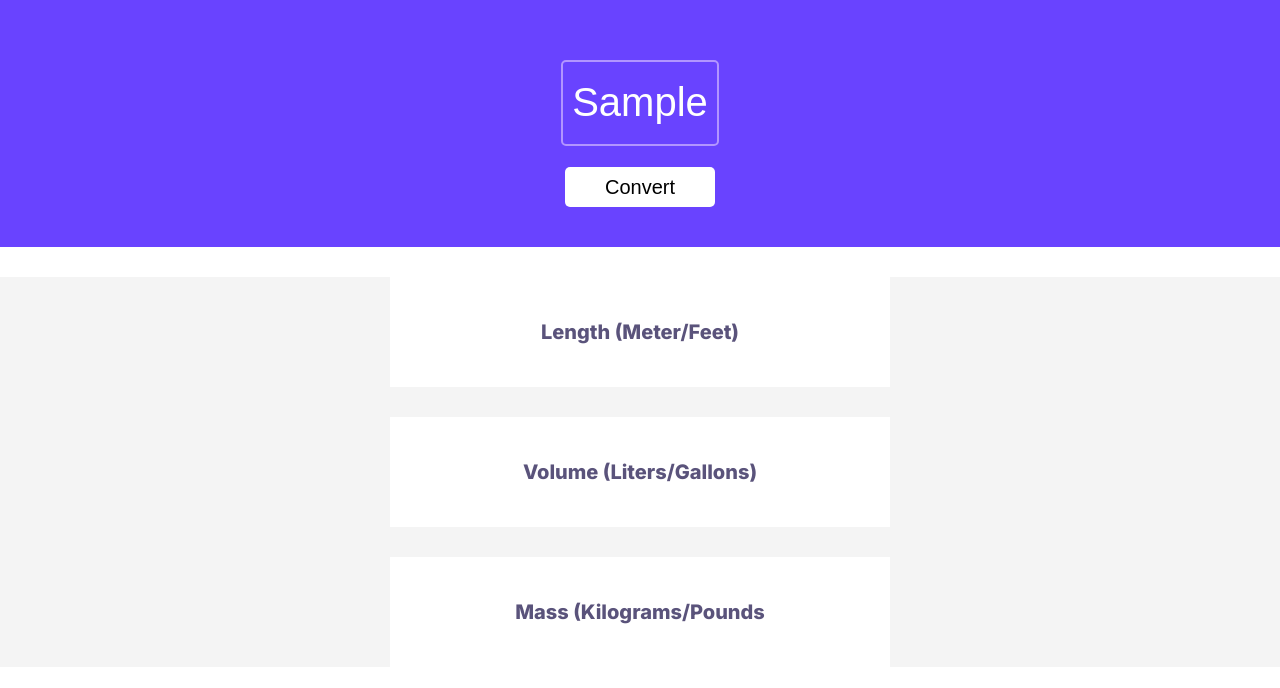
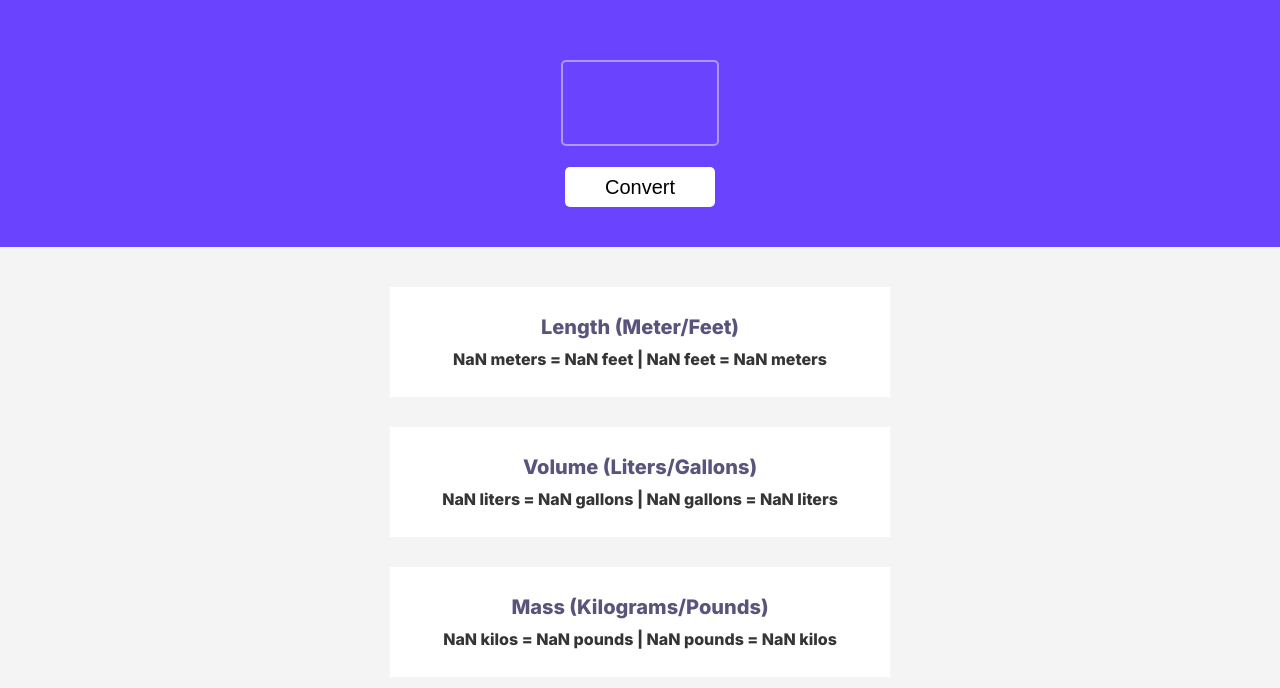
Before and after one commit to EmmaBin/unit-conversion, a plain HTML site: page index.html in a window 1280 px wide. Both pictures are taken after typing "Sample" into the empty fields and a click on the button "Convert". Shown: the part 176-864 px from the top of the page. Drawn offline with Linux system fonts and the light colour scheme.

Commit message:
fix two bugs, learned reference vs value

```diff
--- a/index.css
+++ b/index.css
@@ -42,14 +42,15 @@ button:hover{
 #container{
     background-color:#F4F4F4;
     margin:0;
-    padding:0;
+    padding:10px;
 
 }
 
-.length,
-.volume,
-.mass{
+.length-container,
+.volume-container,
+.mass-container{
     /* why the top and bottom is connected with the body? */
+    /* problem solved by adding padding to the parent div #line 45 */
     padding-top: 0px;
     padding-bottom:0;
     margin: 30px auto;
@@ -59,6 +60,7 @@ button:hover{
     box-sizing: border-box;
     text-align: center;
     display: flex;
+    flex-direction: column;
     justify-content: center;
     align-items: center;
     color:#5A537B;
@@ -66,7 +68,10 @@ button:hover{
     font-size: 20px;
 }
 
-.answer{
+.length-answer,
+.volume-answer,
+.mass-answer{
     font-size: 16px;
     color:#353535;
+    margin-top: 10px;
 }
--- a/index.html
+++ b/index.html
@@ -1,5 +1,6 @@
 <!DOCTYPE html>
 <html lang="en">
+
 <head>
     <meta charset="UTF-8">
     <meta http-equiv="X-UA-Compatible" content="IE=edge">
@@ -12,23 +13,34 @@
 
 
 </head>
+
 <body>
     <div id="header">
         <h2>Metric/Imperial Unit Conversion</h2>
-        <input id="number" type="text">
+        <input type="text" id="number">
         <div></div>
         <button id="convert-btn">Convert</button>
 
     </div>
 
     <div id="container">
-        <div class="length">Length (Meter/Feet)</div>
-        <div class="answer length-asnwer"></div>
-        <div class="volume">Volume (Liters/Gallons)</div>
-        <div class="answer volume-asnwer"></div>
-        <div class="mass">Mass (Kilograms/Pounds</div>
-        <div class="answer mass-asnwer"></div>
+
+        <div class="length-container">
+            <div class="length">Length (Meter/Feet)</div>
+            <div class="length-answer"></div>
+        </div>
+
+        <div class="volume-container">
+            <div class="volume">Volume (Liters/Gallons)</div>
+            <div class="volume-answer"></div>
+        </div>
+
+        <div class="mass-container">
+            <div class="mass">Mass (Kilograms/Pounds)</div>
+            <div class="mass-answer"></div>
+        </div>
     </div>
     <script src="index.js"></script>
 </body>
+
 </html>
--- a/index.js
+++ b/index.js
@@ -1,20 +1,38 @@
 const number = document.getElementById('number')
 const btn = document.getElementById('convert-btn')
 const lengthConversion = document.querySelector('.length-answer')
-let inputValue =Number(number.value)
+const volumeConversion = document.querySelector('.volume-answer')
+const massConversion = document.querySelector('.mass-answer')
 
-btn.addEventListener('click',()=>{
-    console.log(inputValue)
-    // length(inputValue)
-    // volume(inputValue)
-    // mass(inputValue)
-})
+// let inputValue = Number(number.value)
+// inputValue will always be 0, it won't change as the number.value changes
 
 function length(number){
-    let meterTofeet = (number*3.281).toFixed(3)
-    let feetTometer = (number/3.281).toFixed(3)
+    let meterToFeet = (number*3.281).toFixed(3)
+    let feetToMeter = (number/3.281).toFixed(3)
     lengthConversion.innerHTML = `
-    ${number} meters = ${meterTofeet} | ${number}feet = ${feetTometer} meters
+    ${number} meters = ${meterToFeet} feet | ${number} feet = ${feetToMeter} meters
     `
+}
 
+function volume(number){
+    let literToGallon = (number*0.264).toFixed(3)
+    let gallonToLiter = (number/0.264).toFixed(3)
+    volumeConversion.innerHTML = `
+    ${number} liters = ${literToGallon} gallons | ${number} gallons = ${gallonToLiter} liters
+    `
 }
+
+function mass(number){
+    let kiloToPds = (number*2.204).toFixed(3)
+    let pdsToKilo = (number/2.204).toFixed(3)
+    massConversion.innerHTML = `
+    ${number} kilos = ${kiloToPds} pounds | ${number} pounds = ${pdsToKilo} kilos
+    `
+}
+btn.addEventListener('click',function(){
+    length(Number(number.value))
+    volume(Number(number.value))
+    mass(Number(number.value))
+    number.value=""
+})
```
